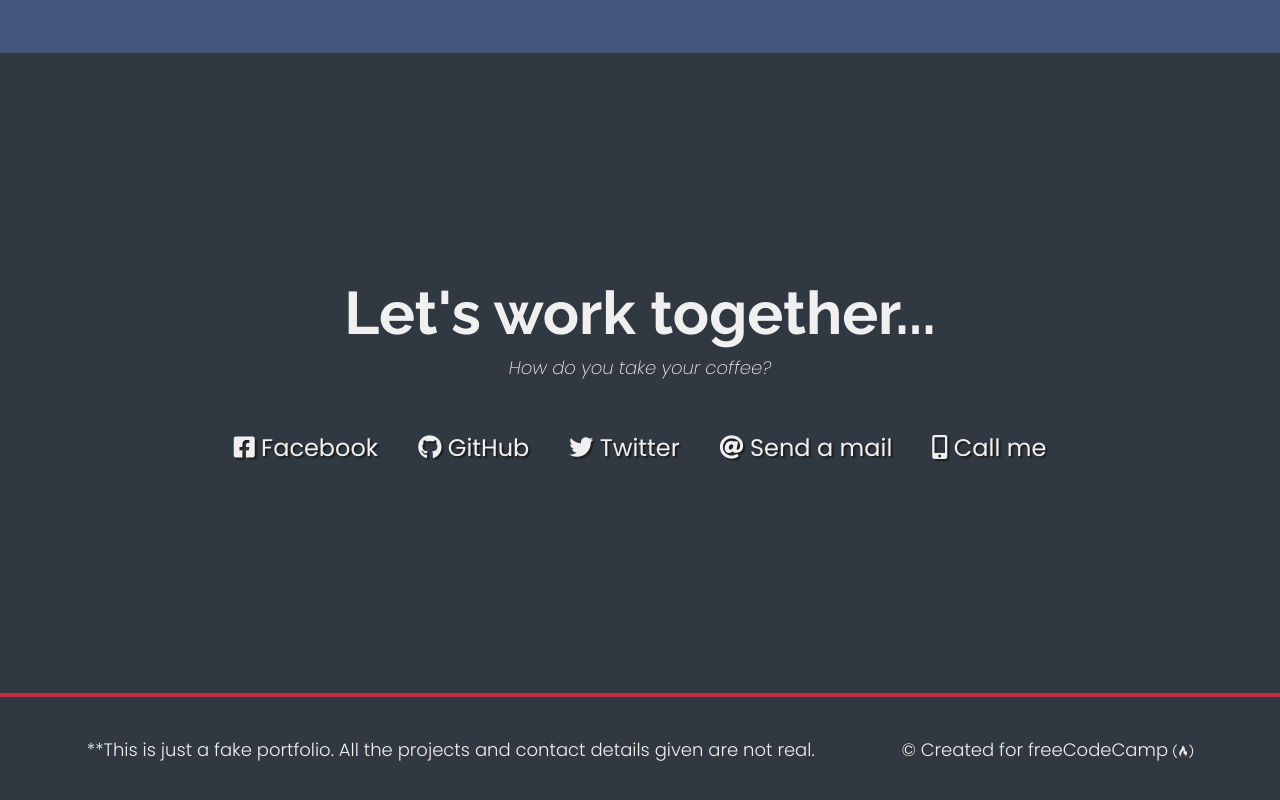
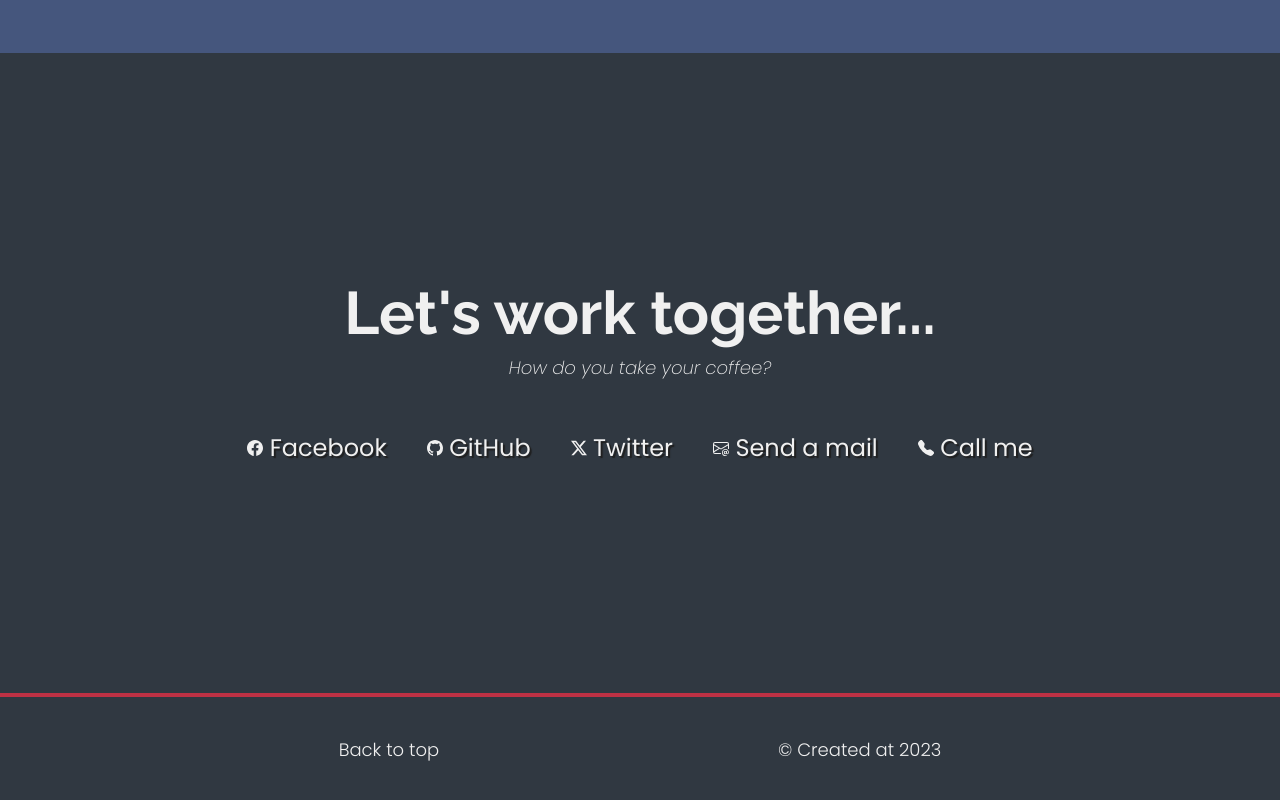
Before and after one commit to AdBinay/AdBinay-Portfolio, a plain HTML site: page index.html in a window 1280 px wide. Shown: the part 1932-2732 px from the top of the page. Drawn offline with Linux system fonts and the light colour scheme.

Commit message:
profile-picture-added

```diff
--- a/index.html
+++ b/index.html
@@ -8,6 +8,7 @@
     <link href="https://fonts.googleapis.com/css?family=Poppins:200i,300,400&amp;display=swap" rel="stylesheet">
     <link href="https://fonts.googleapis.com/css?family=Raleway:700&amp;display=swap" rel="stylesheet">
     <link rel="stylesheet" href="https://use.fontawesome.com/releases/v5.8.2/css/all.css" integrity="sha384-oS3vJWv+0UjzBfQzYUhtDYW+Pj2yciDJxpsK1OYPAYjqT085Qq/1cq5FLXAZQ7Ay" crossorigin="anonymous">
+
 </head>
 <body>
     <!-- Start Navbar -->
@@ -21,6 +22,7 @@
     <!-- end nav -->
     <!-- Start Welcome Section -->
     <section class="welcome-section" id="welcome-section">
+        <div class="img"><img class="profile-pic" src="binay.jpg" alt="profile-pic"></div>
         <h1>Hi....I am Binay!</h1>
         <p>a web developer</p>
     </section>
@@ -90,22 +92,32 @@
           <p>How do you take your coffee?</p>
         </div>
         <div class="contact-links">
-          <a href="https://facebook.com/freecodecamp" target="_blank" class="btn contact-details"><i class="fab fa-facebook-square"></i> Facebook</a>
-          <a id="profile-link" href="https://github.com/freecodecamp" target="_blank" class="btn contact-details"><i class="fab fa-github"></i> GitHub</a>
-          <a href="https://twitter.com/freecodecamp" target="_blank" class="btn contact-details"><i class="fab fa-twitter"></i> Twitter</a>
-          <a href="mailto:example@example.com" class="btn contact-details"><i class="fas fa-at"></i> Send a mail</a>
-          <a href="tel:555-555-5555" class="btn contact-details"><i class="fas fa-mobile-alt"></i> Call me</a>
+          <a href="https://facebook.com/binay.ad.14/" target="_blank" class="btn contact-details"><svg xmlns="http://www.w3.org/2000/svg" width="16" height="16" fill="currentColor" class="bi bi-facebook" viewBox="0 0 16 16">
+            <path d="M16 8.049c0-4.446-3.582-8.05-8-8.05C3.58 0-.002 3.603-.002 8.05c0 4.017 2.926 7.347 6.75 7.951v-5.625h-2.03V8.05H6.75V6.275c0-2.017 1.195-3.131 3.022-3.131.876 0 1.791.157 1.791.157v1.98h-1.009c-.993 0-1.303.621-1.303 1.258v1.51h2.218l-.354 2.326H9.25V16c3.824-.604 6.75-3.934 6.75-7.951z"/>
+          </svg> Facebook</a>
+          <a id="profile-link" href="https://github.com/AdBinay" target="_blank" class="btn contact-details"><svg xmlns="http://www.w3.org/2000/svg" width="16" height="16" fill="currentColor" class="bi bi-github" viewBox="0 0 16 16">
+            <path d="M8 0C3.58 0 0 3.58 0 8c0 3.54 2.29 6.53 5.47 7.59.4.07.55-.17.55-.38 0-.19-.01-.82-.01-1.49-2.01.37-2.53-.49-2.69-.94-.09-.23-.48-.94-.82-1.13-.28-.15-.68-.52-.01-.53.63-.01 1.08.58 1.23.82.72 1.21 1.87.87 2.33.66.07-.52.28-.87.51-1.07-1.78-.2-3.64-.89-3.64-3.95 0-.87.31-1.59.82-2.15-.08-.2-.36-1.02.08-2.12 0 0 .67-.21 2.2.82.64-.18 1.32-.27 2-.27.68 0 1.36.09 2 .27 1.53-1.04 2.2-.82 2.2-.82.44 1.1.16 1.92.08 2.12.51.56.82 1.27.82 2.15 0 3.07-1.87 3.75-3.65 3.95.29.25.54.73.54 1.48 0 1.07-.01 1.93-.01 2.2 0 .21.15.46.55.38A8.012 8.012 0 0 0 16 8c0-4.42-3.58-8-8-8z"/>
+          </svg> GitHub</a>
+          <a href="https://twitter.com/MeBinay_77" target="_blank" class="btn contact-details"><svg xmlns="http://www.w3.org/2000/svg" width="16" height="16" fill="currentColor" class="bi bi-twitter-x" viewBox="0 0 16 16">
+            <path d="M12.6.75h2.454l-5.36 6.142L16 15.25h-4.937l-3.867-5.07-4.425 5.07H.316l5.733-6.57L0 .75h5.063l3.495 4.633L12.601.75Zm-.86 13.028h1.36L4.323 2.145H2.865l8.875 11.633Z"/>
+          </svg> Twitter</a>
+          <a href="mailto:binayadh77@gmail.com.com" class="btn contact-details"><svg xmlns="http://www.w3.org/2000/svg" width="16" height="16" fill="currentColor" class="bi bi-envelope-at" viewBox="0 0 16 16">
+            <path d="M2 2a2 2 0 0 0-2 2v8.01A2 2 0 0 0 2 14h5.5a.5.5 0 0 0 0-1H2a1 1 0 0 1-.966-.741l5.64-3.471L8 9.583l7-4.2V8.5a.5.5 0 0 0 1 0V4a2 2 0 0 0-2-2H2Zm3.708 6.208L1 11.105V5.383l4.708 2.825ZM1 4.217V4a1 1 0 0 1 1-1h12a1 1 0 0 1 1 1v.217l-7 4.2-7-4.2Z"/>
+            <path d="M14.247 14.269c1.01 0 1.587-.857 1.587-2.025v-.21C15.834 10.43 14.64 9 12.52 9h-.035C10.42 9 9 10.36 9 12.432v.214C9 14.82 10.438 16 12.358 16h.044c.594 0 1.018-.074 1.237-.175v-.73c-.245.11-.673.18-1.18.18h-.044c-1.334 0-2.571-.788-2.571-2.655v-.157c0-1.657 1.058-2.724 2.64-2.724h.04c1.535 0 2.484 1.05 2.484 2.326v.118c0 .975-.324 1.39-.639 1.39-.232 0-.41-.148-.41-.42v-2.19h-.906v.569h-.03c-.084-.298-.368-.63-.954-.63-.778 0-1.259.555-1.259 1.4v.528c0 .892.49 1.434 1.26 1.434.471 0 .896-.227 1.014-.643h.043c.118.42.617.648 1.12.648Zm-2.453-1.588v-.227c0-.546.227-.791.573-.791.297 0 .572.192.572.708v.367c0 .573-.253.744-.564.744-.354 0-.581-.215-.581-.8Z"/>
+          </svg> Send a mail</a>
+          <a href="tel:+977-9806519672" class="btn contact-details"><svg xmlns="http://www.w3.org/2000/svg" width="16" height="16" fill="currentColor" class="bi bi-telephone-fill" viewBox="0 0 16 16">
+            <path fill-rule="evenodd" d="M1.885.511a1.745 1.745 0 0 1 2.61.163L6.29 2.98c.329.423.445.974.315 1.494l-.547 2.19a.678.678 0 0 0 .178.643l2.457 2.457a.678.678 0 0 0 .644.178l2.189-.547a1.745 1.745 0 0 1 1.494.315l2.306 1.794c.829.645.905 1.87.163 2.611l-1.034 1.034c-.74.74-1.846 1.065-2.877.702a18.634 18.634 0 0 1-7.01-4.42 18.634 18.634 0 0 1-4.42-7.009c-.362-1.03-.037-2.137.703-2.877L1.885.511z"/>
+          </svg> Call me</a>
         </div>
       </section>
     <!-- end contact section -->
     <footer>
         <p>
-          **This is just a fake portfolio. All the projects and contact details
-          given are not real.
+            <a href="#welcome-section">Back to top</a>
         </p>
         <p>
-          © Created for
-          <a href="https://www.freecodecamp.com/" target="_blank">freeCodeCamp <i class="fab fa-free-code-camp"></i></a>
+          © Created at 2023
+          <!-- <a href="https://www.freecodecamp.com/" target="_blank">freeCodeCamp <i class="fab fa-free-code-camp"></i></a> -->
         </p>
       </footer>
 </body>
--- a/styles.css
+++ b/styles.css
@@ -328,4 +328,8 @@
       flex-direction: column;
       text-align: center;
     }
-  }
+}
+.profile-pic{
+    border-radius: 50%;
+    height: 40vh;
+}
```
Also changed, not shown: binay.jpg (added).
